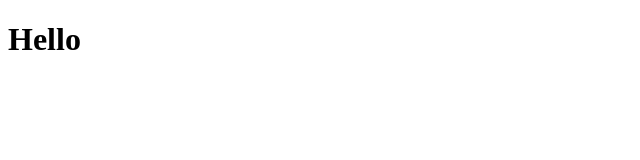
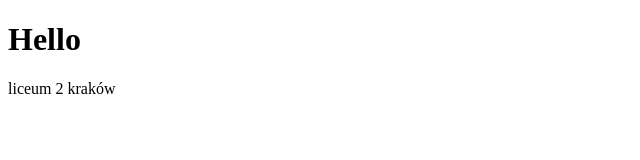
Before and after one commit to rrrrrrrrrryr/testowyprojekt1, a plain HTML site: page index.html in a window 1280 px wide. Shown: the whole page, without its empty margins (0-640 px from the left). Drawn offline with Linux system fonts and the light colour scheme.

Commit message:
Update index.html

```diff
--- a/index.html
+++ b/index.html
@@ -7,5 +7,6 @@
     </head>
     <body>
        <h1>Hello</h1>
+        <p>liceum 2 kraków</p>
     </body>
 </html>
```
